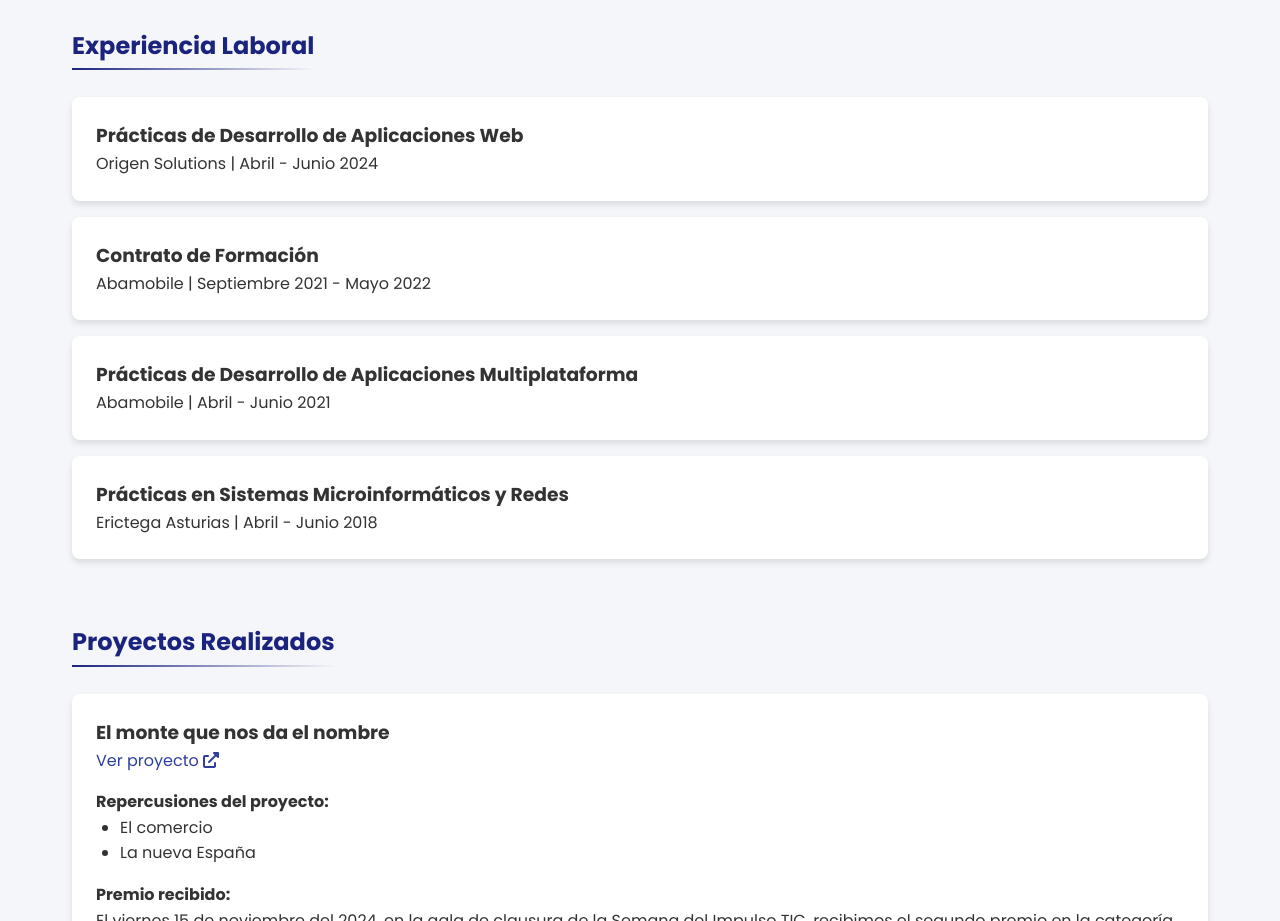
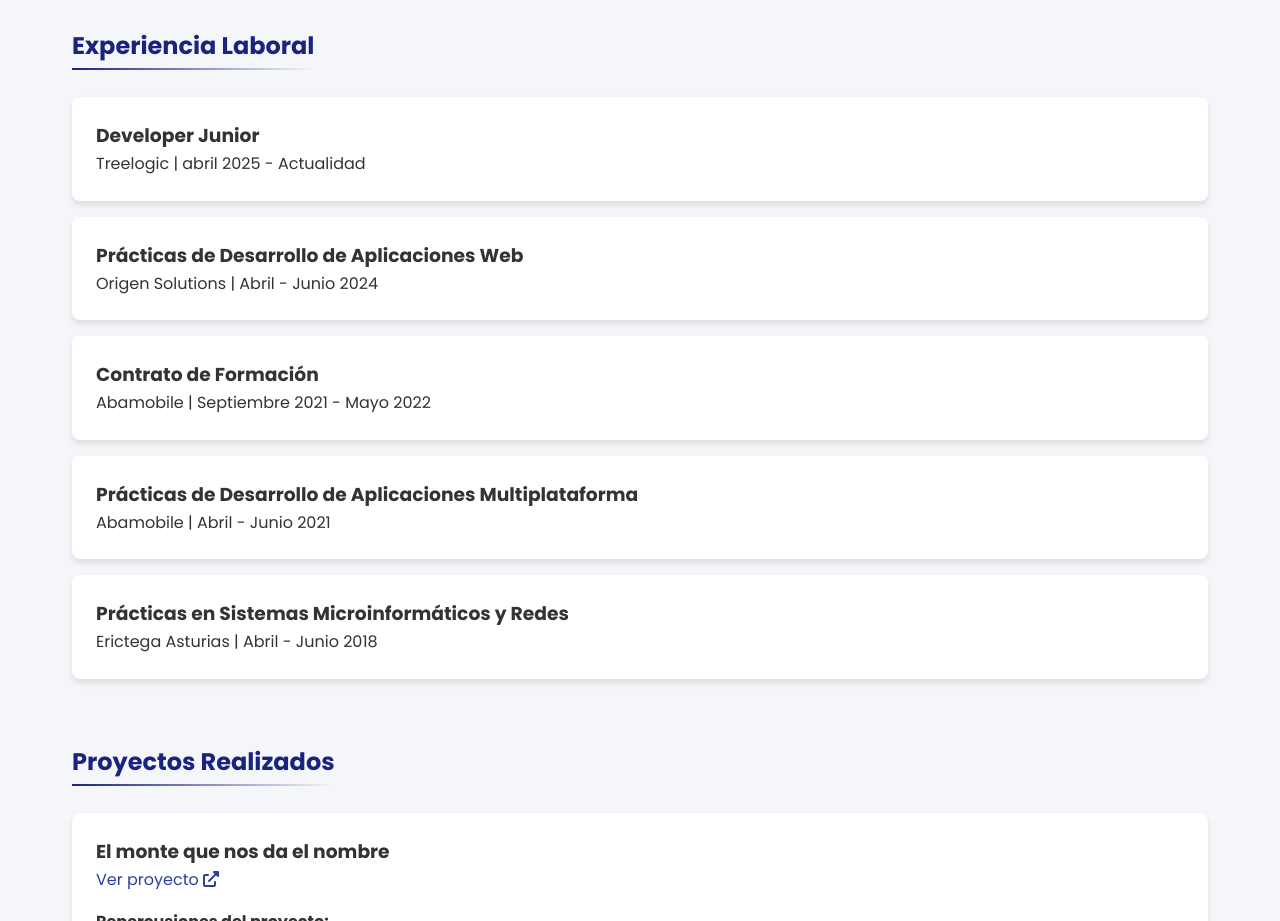
Before and after one commit to adriangmar89/adriangmar89.github.io, a plain HTML site: page index.html in a window 1280 px wide. Shown: the part 1560-2481 px from the top of the page. Drawn offline with Linux system fonts and the light colour scheme.

Commit message:
Update info

```diff
--- a/index.html
+++ b/index.html
@@ -80,6 +80,10 @@
       <section class="section">
         <h2>Experiencia Laboral</h2>
         <div class="experience-item">
+          <h3>Developer Junior</h3>
+          <p>Treelogic | abril 2025 - Actualidad</p>
+        </div>
+        <div class="experience-item">
           <h3>Prácticas de Desarrollo de Aplicaciones Web</h3>
           <p>Origen Solutions | Abril - Junio 2024</p>
         </div>
```
